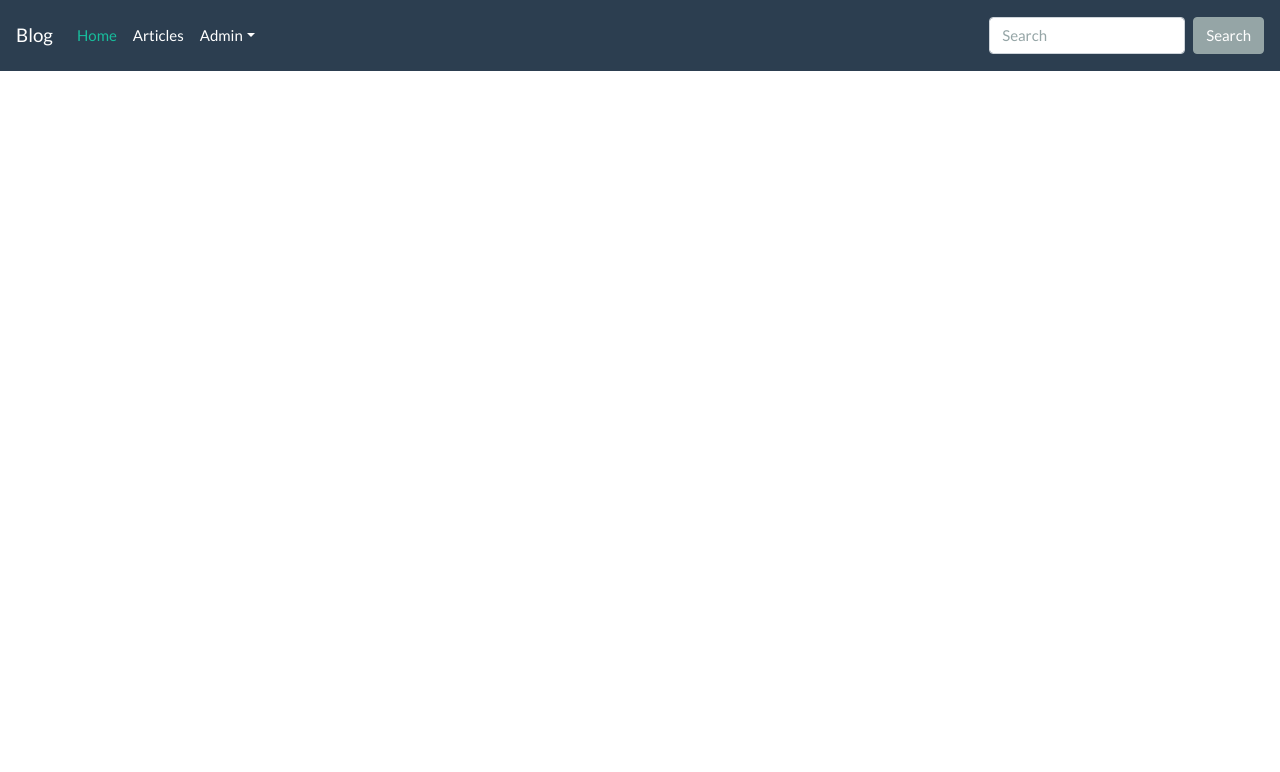
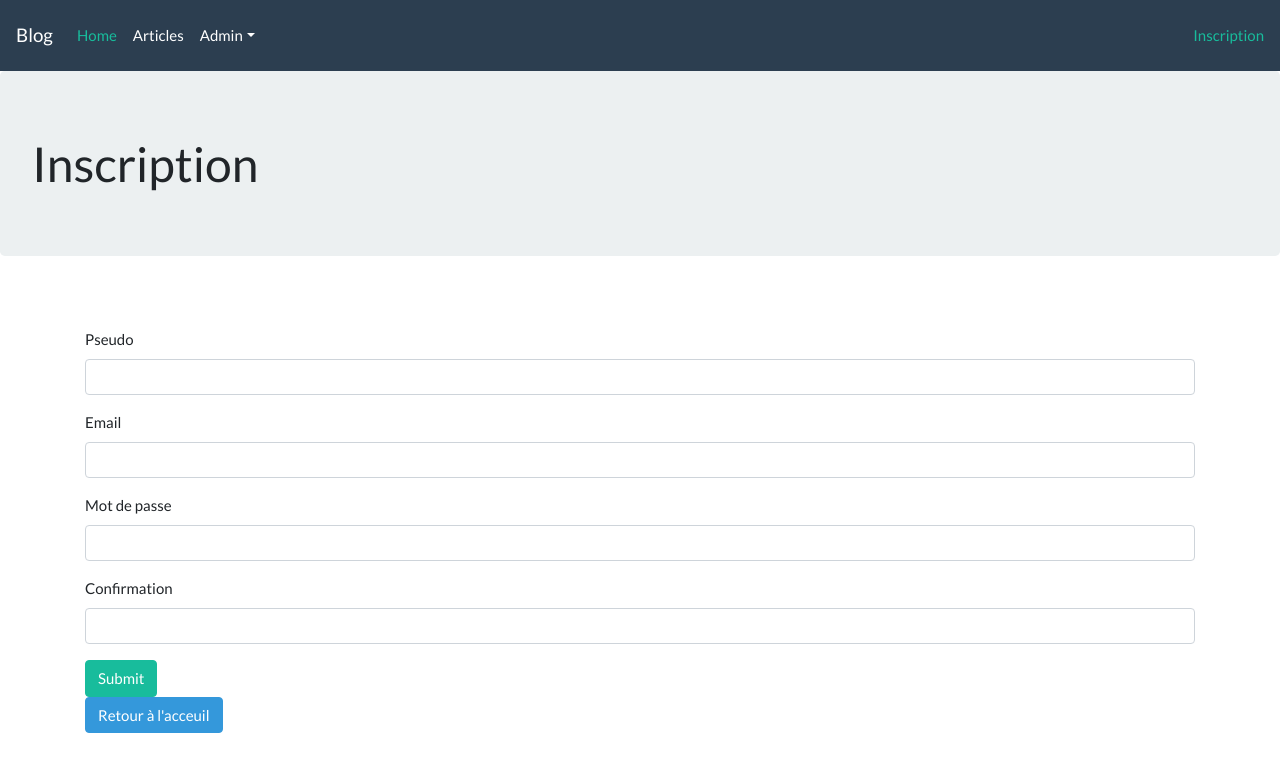
Before and after one commit to LFZDavid/OCR_P5, a PHP site: page /app/public/index.php?user-form=0 in a window 1280 px wide. Shown: the top 772 px of the page. Run offline with PHP 8.4, Linux system fonts and the light colour scheme; some libraries are stand-ins or nearby versions.

Commit message:
Add signup form (no postProcess)

```diff
--- a/app/public/index.php
+++ b/app/public/index.php
@@ -32,6 +32,7 @@ try {
 
 
     // Front
+        //Post
     if (isset($_GET['post'])) {
         $postController = new PostController($twig, $postRepository);
         if ($_GET['post'] <= 0) {
@@ -39,7 +40,13 @@ try {
         } else {
             $postController->show($_GET['post']);
         }
-
+        //User
+    }elseif(isset($_GET['user-form'])){
+        $userController = new UserController($twig, $userRepository);
+        if($_GET['user-form']==0){
+            // TODO (get id_user in session/cookie for edit profile root)
+            $userController->getForm(0);
+        }
     // Back
         // Post
     } elseif (isset($_GET['admin-post'])) {
--- /dev/null
+++ b/app/src/controller/front/UserController.php
@@ -0,0 +1,59 @@
+<?php
+
+namespace App\Controller\Front;
+
+use App\Controller\Controller;
+use App\Model\Entity\User;
+
+class UserController extends Controller
+{
+
+    public function getForm(int $id_user)
+    {
+        // if (isset($_POST)) {
+        //     $message = $this->postProcess($_POST);
+        // }
+
+        if ($id_user == 0) {
+            $user = new User();
+            $title = "Inscription";
+        } else {
+            $user = $this->repository->getUniqueById($id_user);
+            $title = "Modification";
+        }
+
+
+    $inputs = [
+
+        'name' => [
+            'label' => 'Pseudo',
+            'type' => 'text',
+            'value' => ""
+        ],
+        'email' => [
+            'label' => 'Email',
+            'type' => 'email',
+            'value' => ""
+        ],
+        'pwd' => [
+            'label' => 'Mot de passe',
+            'type' => 'password',
+            'value' => ""
+        ],
+        'confirm' => [
+            'label' => 'Confirmation',
+            'type' => 'password',
+            'value' => ""
+        ]
+    ];
+
+    echo $this->twig->render('/front/user/form.html.twig', [
+        "title" => $title,
+        "inputs" => $inputs,
+        "id_user" => $user->id() ?? 0,
+        "message" => $message??"" // chargé après traitement du formulaire
+    ]);
+
+    }
+
+}
--- /dev/null
+++ b/app/templates/front/user/form.html.twig
@@ -0,0 +1,33 @@
+{% extends "base.html.twig" %}
+
+{% block title %}
+{{parent()}}
+-
+{{title}}
+{% endblock %}
+
+{% block body %}
+<h1 class="users-title jumbotron">{{title}}</h1>
+{% if message !=[] %}
+<div class="alert alert-{{message.success?'success':'alert'}}" role="alert">
+    {{message.content}}
+</div>
+{% endif %}
+
+<div class="container">
+    <form action="index.php?user-form" method="POST">
+        {% for key, input in inputs %}
+        <div class="mb-3 form-group">
+            <label for="{{key}}" class="form-label">{{input.label}}</label>
+            <input type="{{input.type}}" class="form-control" name="{{key}}" id="{{key}}" value="{{input.value}}">
+        </div>
+        {% endfor %}
+        <input type="hidden" id="user-form-submit" value="true">
+        <input type="submit" class="btn btn-success">
+    </form>
+    <a href="index.php">
+        <button class="btn btn-info">Retour à l'acceuil</button>
+    </a>
+</div>
+
+{% endblock %}
--- a/app/templates/includes/nav.html.twig
+++ b/app/templates/includes/nav.html.twig
@@ -27,9 +27,10 @@
 				</div>
 			</li>
 		</ul>
-		<form class="form-inline my-2 my-lg-0">
+		<a class="nav-item" href="index.php?user-form=0">Inscription</a>
+		<!-- <form class="form-inline my-2 my-lg-0">
 			<input class="form-control mr-sm-2" type="text" placeholder="Search">
 			<button class="btn btn-secondary my-2 my-sm-0" type="submit">Search</button>
-		</form>
+		</form> -->
 	</div>
 </nav>
```
